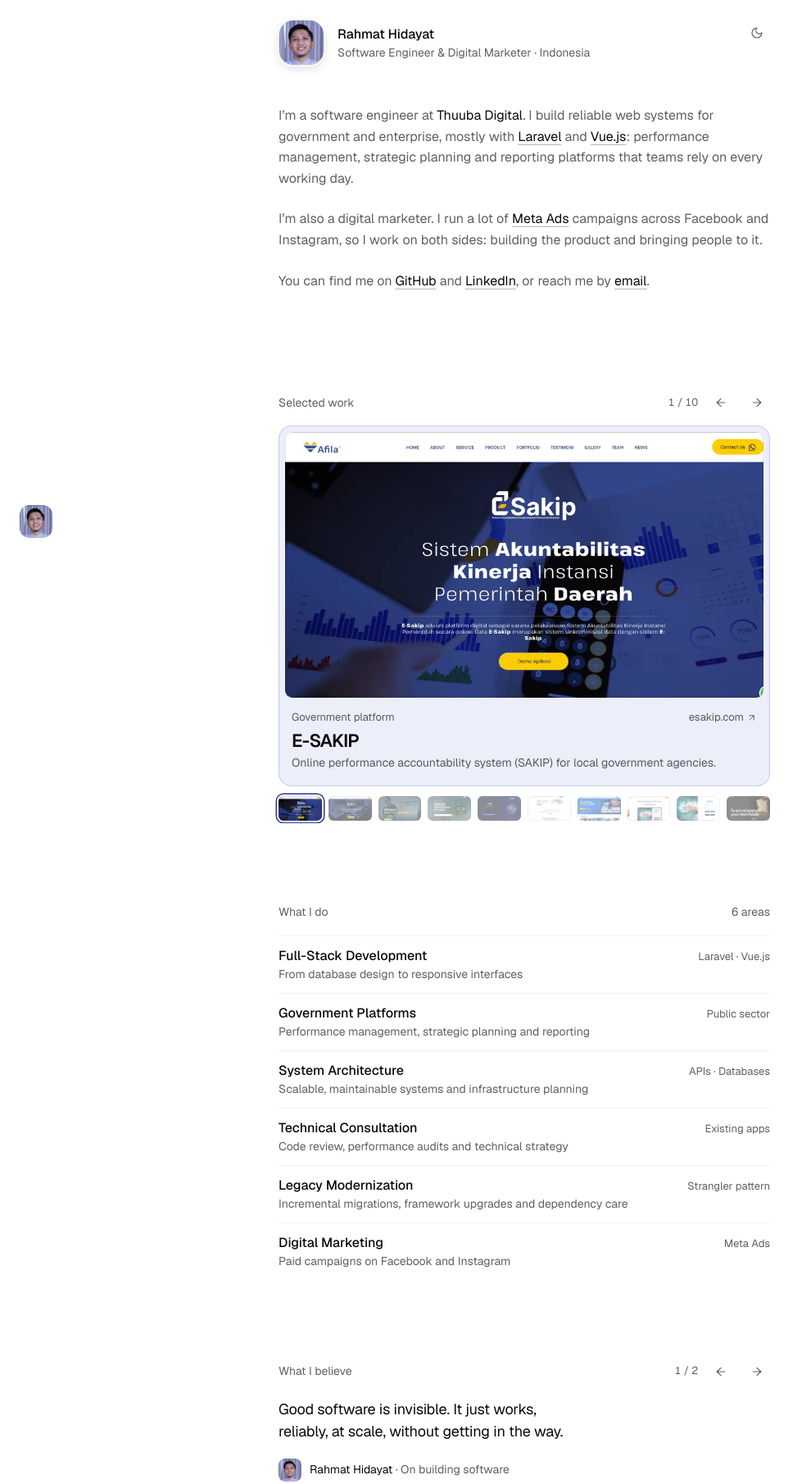
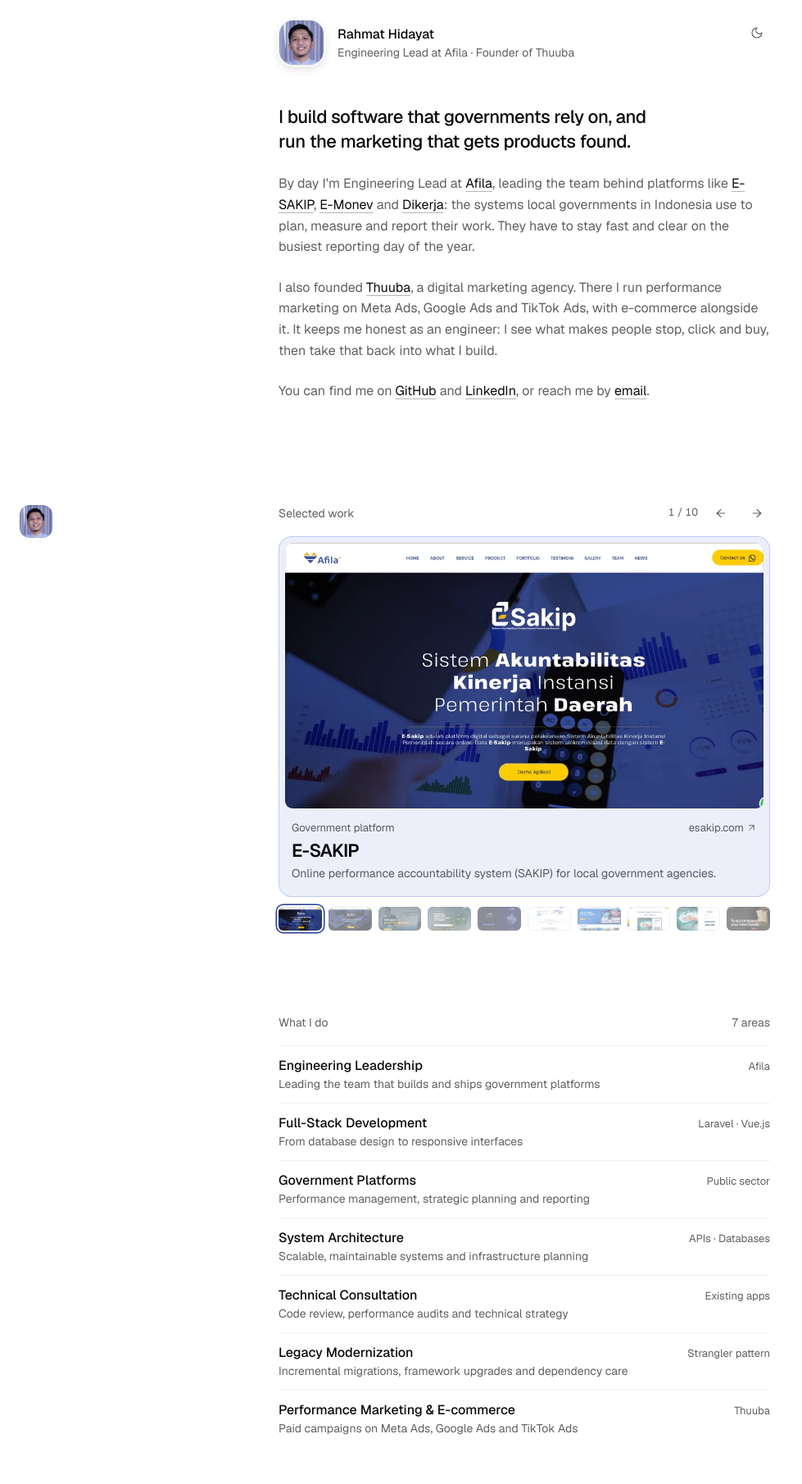
Before and after one commit to zhorahmatt/rahmathidayats.my.id, a website with bundled scripts: page index.html in a window 1280 px wide. Shown: the part 120-1930 px from the top of the page at 82% size, without its empty margins (0-979 px from the left). Built offline with nearby package versions, Linux system fonts and the light colour scheme.

Commit message:
Rewrite the profile around the current roles
Engineering Lead at Afila and founder of Thuuba. Adds a headline line to the intro, an Engineering Leadership row, a combined Performance Marketing and E-commerce row, Google Ads and TikTok Ads in the tools list with the Meta logo, and matching title, description and structured data.

Co-Authored-By: Claude Fable 5.2 <noreply@anthropic.com>

```diff
--- a/css/sections.css
+++ b/css/sections.css
@@ -222,6 +222,17 @@ html:not(.js) .theme-toggle {
   text-wrap: pretty;
 }
 
+/* The opening line: larger and in full ink, so the page starts with a claim
+   rather than a paragraph. */
+.intro .intro__lead {
+  font-size: 20px;
+  font-weight: 500;
+  line-height: 1.35;
+  letter-spacing: -0.02em;
+  color: var(--fg);
+  text-wrap: balance;
+}
+
 .intro strong {
   font-weight: 400;
   color: var(--fg);
@@ -260,6 +271,10 @@ html:not(.js) .theme-toggle {
 
   .intro {
     margin-top: 48px;
+  }
+
+  .intro .intro__lead {
+    font-size: 22px;
   }
 }
 
--- a/index.html
+++ b/index.html
@@ -19,18 +19,18 @@
         root.dataset.theme = theme;
       })();
     </script>
-    <title>Rahmat Hidayat — Software Engineer &amp; Digital Marketer</title>
+    <title>Rahmat Hidayat — Engineering Lead &amp; Founder</title>
     <meta
       name="description"
-      content="Rahmat Hidayat is a software engineer and digital marketer in Indonesia. He builds web systems for government and enterprise with Laravel and Vue.js, and runs Meta Ads campaigns."
+      content="Rahmat Hidayat is Engineering Lead at Afila, building platforms for local governments in Indonesia, and founder of Thuuba, a digital marketing agency running performance marketing on Meta, Google and TikTok."
     />
     <link rel="canonical" href="https://rahmathidayats.my.id/" />
     <meta name="theme-color" content="#ffffff" />
     <meta property="og:type" content="website" />
-    <meta property="og:title" content="Rahmat Hidayat — Software Engineer &amp; Digital Marketer" />
+    <meta property="og:title" content="Rahmat Hidayat — Engineering Lead &amp; Founder" />
     <meta
       property="og:description"
-      content="Reliable web systems for government and enterprise, built with Laravel and Vue.js. Meta Ads campaigns on Facebook and Instagram."
+      content="Engineering Lead at Afila and founder of Thuuba. Software that governments rely on, and the marketing that gets products found."
     />
     <meta property="og:url" content="https://rahmathidayats.my.id/" />
     <link rel="icon" href="assets/favicon.svg" type="image/svg+xml" />
@@ -50,8 +50,11 @@
         "@type": "Person",
         "name": "Rahmat Hidayat",
         "url": "https://rahmathidayats.my.id/",
-        "jobTitle": ["Software Engineer", "Digital Marketer"],
-        "worksFor": { "@type": "Organization", "name": "Thuuba Digital" },
+        "jobTitle": ["Engineering Lead", "Founder"],
+        "worksFor": [
+          { "@type": "Organization", "name": "Afila", "url": "https://afila.co.id" },
+          { "@type": "Organization", "name": "Thuuba", "url": "https://thuuba.web.id" }
+        ],
         "address": { "@type": "PostalAddress", "addressCountry": "ID" },
         "sameAs": ["https://github.com/zhorahmatt", "https://www.linkedin.com/in/rahmathidayatofficial/"]
       }
@@ -74,7 +77,6 @@
       <symbol id="i-sun" viewBox="0 0 24 24"><circle cx="12" cy="12" r="4" /><path d="M12 2v2" /><path d="M12 20v2" /><path d="m4.93 4.93 1.41 1.41" /><path d="m17.66 17.66 1.41 1.41" /><path d="M2 12h2" /><path d="M20 12h2" /><path d="m6.34 17.66-1.41 1.41" /><path d="m19.07 4.93-1.41 1.41" /></symbol>
       <symbol id="i-moon" viewBox="0 0 24 24"><path d="M12 3a6 6 0 0 0 9 9 9 9 0 1 1-9-9Z" /></symbol>
       <symbol id="i-bot" viewBox="0 0 24 24"><path d="M12 8V4H8" /><rect width="16" height="12" x="4" y="8" rx="2" /><path d="M2 14h2" /><path d="M20 14h2" /><path d="M15 13v2" /><path d="M9 13v2" /></symbol>
-      <symbol id="i-megaphone" viewBox="0 0 24 24"><path d="m3 11 18-5v12L3 14v-3z" /><path d="M11.6 16.8a3 3 0 1 1-5.8-1.6" /></symbol>
       <symbol id="i-braces" viewBox="0 0 24 24"><path d="M8 3H7a2 2 0 0 0-2 2v5a2 2 0 0 1-2 2 2 2 0 0 1 2 2v5c0 1.1.9 2 2 2h1" /><path d="M16 21h1a2 2 0 0 0 2-2v-5c0-1.1.9-2 2-2a2 2 0 0 1-2-2V5a2 2 0 0 0-2-2h-1" /></symbol>
     </svg>
 
@@ -87,7 +89,7 @@
         <span class="avatar avatar--hero" role="img" aria-label="Portrait of Rahmat Hidayat"></span>
         <div class="hero__text">
           <h1 class="hero__name">Rahmat Hidayat</h1>
-          <p class="hero__role"><span>Software Engineer &amp; Digital Marketer</span><span class="hero__dot" aria-hidden="true"> · </span><span>Indonesia</span></p>
+          <p class="hero__role"><span>Engineering Lead at Afila</span><span class="hero__dot" aria-hidden="true"> · </span><span>Founder of Thuuba</span></p>
         </div>
         <button type="button" class="nav-button theme-toggle" aria-label="Switch to dark mode" title="Switch to dark mode" data-theme-toggle>
           <span class="theme-toggle__icon theme-toggle__icon--moon"><svg class="icon"><use href="#i-moon" /></svg></span>
@@ -96,21 +98,25 @@
       </header>
 
       <div class="intro">
-        <p class="rise-in" style="--n: 1">
-          I’m a software engineer at <strong>Thuuba Digital</strong>. I build reliable web
-          systems for government and enterprise, mostly with
-          <a href="https://laravel.com" target="_blank" rel="noopener">Laravel</a> and
-          <a href="https://vuejs.org" target="_blank" rel="noopener">Vue.js</a>: performance
-          management, strategic planning and reporting platforms that teams rely on every
-          working day.
+        <p class="intro__lead rise-in" style="--n: 1">
+          I build software that governments rely on, and run the marketing that gets
+          products found.
         </p>
         <p class="rise-in" style="--n: 2">
-          I’m also a digital marketer. I run a lot of
-          <a href="https://www.facebook.com/business/ads" target="_blank" rel="noopener">Meta Ads</a>
-          campaigns across Facebook and Instagram, so I work on both sides: building the
-          product and bringing people to it.
+          By day I’m Engineering Lead at <a href="https://afila.co.id" target="_blank" rel="noopener">Afila</a>, leading the team behind platforms like
+          <a href="https://esakip.com" target="_blank" rel="noopener">E-SAKIP</a>,
+          <a href="https://emonev.com" target="_blank" rel="noopener">E-Monev</a> and
+          <a href="https://dikerja.com" target="_blank" rel="noopener">Dikerja</a>: the systems local governments in Indonesia
+          use to plan, measure and report their work. They have to stay fast and clear on
+          the busiest reporting day of the year.
         </p>
         <p class="rise-in" style="--n: 3">
+          I also founded <a href="https://thuuba.web.id" target="_blank" rel="noopener">Thuuba</a>, a digital marketing agency. There I run performance marketing on
+          Meta Ads, Google Ads and TikTok Ads, with e-commerce alongside it. It keeps me
+          honest as an engineer: I see what makes people stop, click and buy, then take
+          that back into what I build.
+        </p>
+        <p class="rise-in" style="--n: 4">
           You can find me on
           <a href="https://github.com/zhorahmatt" target="_blank" rel="noopener">GitHub</a>
           and
@@ -130,7 +136,7 @@
       </div>
 
       <section id="work" class="section section--work showcase" aria-labelledby="work-title" data-showcase>
-        <div class="section__head rise-in" style="--n: 4">
+        <div class="section__head rise-in" style="--n: 5">
           <h2 id="work-title" class="section__title">Selected work</h2>
           <div class="section__nav">
             <span class="showcase__count" data-count aria-hidden="true">1 / 10</span>
@@ -145,7 +151,7 @@
 
         <!-- One project at a time; the strip of thumbnails below picks which.
              Screenshots live in assets/work/ (960 x 533 WebP). -->
-        <ul class="showcase__stage rise-in" style="--n: 5" data-stage>
+        <ul class="showcase__stage rise-in" style="--n: 6" data-stage>
           <li class="showcase__slide" data-slide data-active>
             <a class="tile" style="--hue: #2f49c8" href="https://esakip.com" target="_blank" rel="noopener">
                 <span class="tile__shot">
@@ -298,7 +304,7 @@
           </li>
         </ul>
 
-        <div class="showcase__strip rise-in" style="--n: 6" role="group" aria-label="Choose a project">
+        <div class="showcase__strip rise-in" style="--n: 7" role="group" aria-label="Choose a project">
           <button type="button" class="showcase__thumb" style="--hue: #2f49c8" aria-label="E-SAKIP" aria-current="true" data-thumb>
             <img src="assets/work/esakip.webp" alt="" width="960" height="533" loading="lazy" decoding="async" />
           </button>
@@ -335,9 +341,16 @@
       <section id="services" class="section" aria-labelledby="services-title" data-reveal>
         <div class="section__head">
           <h2 id="services-title" class="section__title">What I do</h2>
-          <p class="section__meta">6 areas</p>
+          <p class="section__meta">7 areas</p>
         </div>
         <ul class="rows">
+          <li class="row">
+            <span class="row__main">
+              <span class="row__title">Engineering Leadership</span>
+              <span class="row__sub">Leading the team that builds and ships government platforms</span>
+            </span>
+            <span class="row__meta">Afila</span>
+          </li>
           <li class="row">
             <span class="row__main">
               <span class="row__title">Full-Stack Development</span>
@@ -375,10 +388,10 @@
           </li>
           <li class="row">
             <span class="row__main">
-              <span class="row__title">Digital Marketing</span>
-              <span class="row__sub">Paid campaigns on Facebook and Instagram</span>
+              <span class="row__title">Performance Marketing &amp; E-commerce</span>
+              <span class="row__sub">Paid campaigns on Meta Ads, Google Ads and TikTok Ads</span>
             </span>
-            <span class="row__meta">Meta Ads</span>
+            <span class="row__meta">Thuuba</span>
           </li>
         </ul>
       </section>
@@ -457,7 +470,9 @@
           <li><span class="tool"><span class="tool__icon" aria-hidden="true"><img src="assets/tools/openai-icon.svg" alt="" width="12" height="12" loading="lazy" decoding="async" /></span>ChatGPT</span><span aria-hidden="true">&nbsp;·&nbsp;</span></li>
           <li><span class="tool"><span class="tool__icon" aria-hidden="true"><img src="assets/tools/grok-icon.svg" alt="" width="12" height="12" loading="lazy" decoding="async" /></span>Grok</span><span aria-hidden="true">&nbsp;·&nbsp;</span></li>
           <li><span class="tool"><span class="tool__icon" aria-hidden="true"><svg class="icon"><use href="#i-bot" /></svg></span>Open Bot</span><span aria-hidden="true">&nbsp;·&nbsp;</span></li>
-          <li><span class="tool"><span class="tool__icon" aria-hidden="true"><svg class="icon"><use href="#i-megaphone" /></svg></span>Meta Ads</span></li>
+          <li><span class="tool"><span class="tool__icon" aria-hidden="true"><img src="assets/tools/meta-icon.svg" alt="" width="12" height="12" loading="lazy" decoding="async" /></span>Meta Ads</span><span aria-hidden="true">&nbsp;·&nbsp;</span></li>
+          <li><span class="tool"><span class="tool__icon" aria-hidden="true"><img src="assets/tools/google-ads.svg" alt="" width="12" height="12" loading="lazy" decoding="async" /></span>Google Ads</span><span aria-hidden="true">&nbsp;·&nbsp;</span></li>
+          <li><span class="tool"><span class="tool__icon" aria-hidden="true"><img src="assets/tools/tiktok-icon.svg" alt="" width="12" height="12" loading="lazy" decoding="async" /></span>TikTok Ads</span></li>
         </ul>
       </section>
 
@@ -479,10 +494,10 @@
               <span class="avatar" aria-hidden="true"></span>
               <span class="contact__who-text">
                 <span class="contact__name">Rahmat Hidayat</span>
-                <span class="contact__role">Software Engineer &amp; Digital Marketer</span>
+                <span class="contact__role">Engineering Lead · Founder</span>
               </span>
             </div>
-            <span class="contact__status contact__piece" style="--i: 1">Currently at Thuuba Digital</span>
+            <span class="contact__status contact__piece" style="--i: 1">Leading engineering at Afila</span>
           </div>
           <div class="contact__actions">
             <a class="contact__write contact__piece" style="--i: 2" href="mailto:work.rahmathidayat@gmail.com">
```
Also changed, not shown: ANALYSIS.md (+2 -2 lines), assets/tools/google-ads.svg (added), assets/tools/meta-icon.svg (added), assets/tools/tiktok-icon.svg (added).
